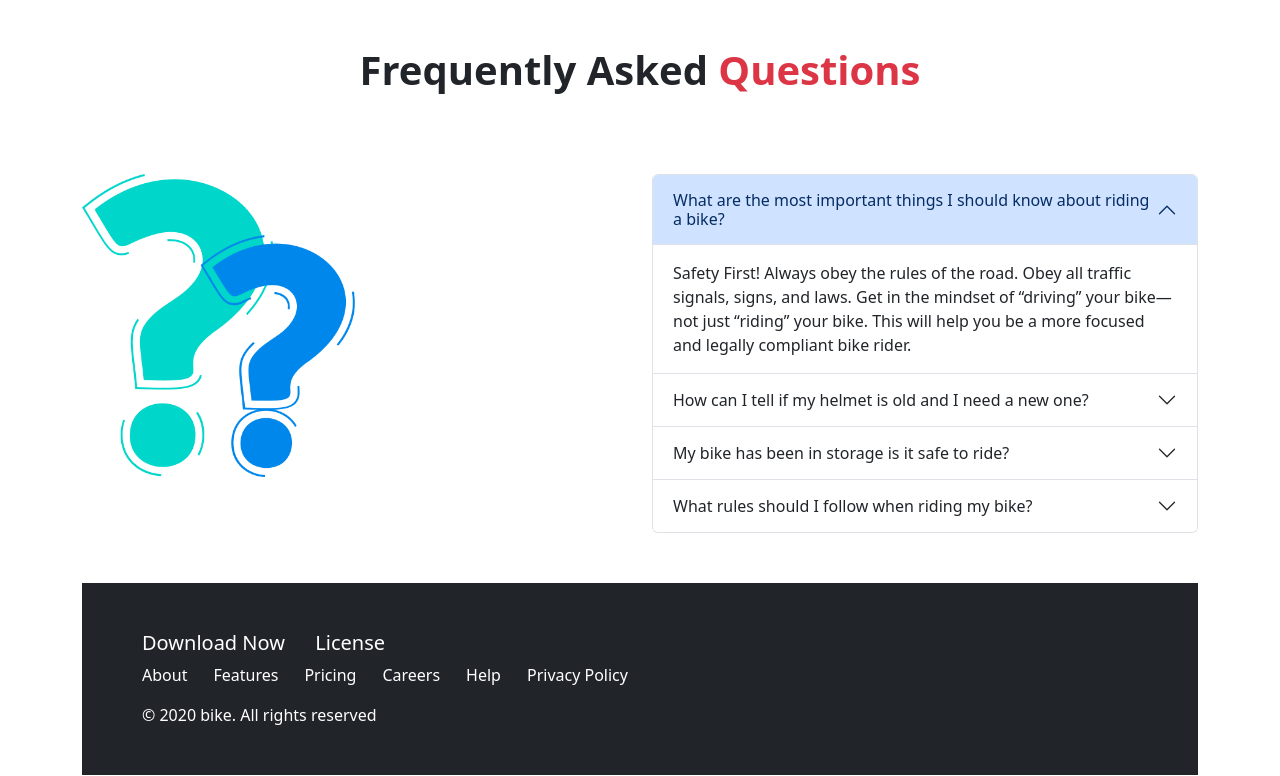
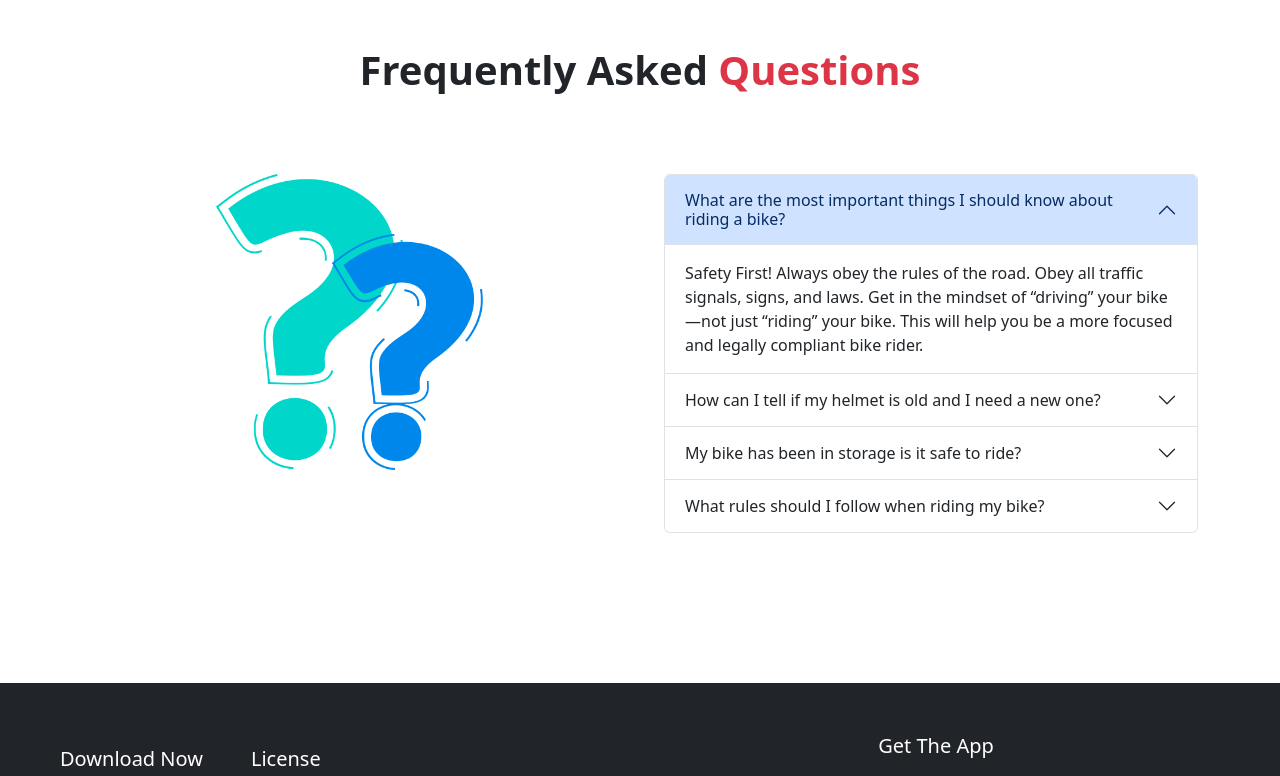
Before and after one commit to AbulAlaJobayar/bicker-zone-website, a plain HTML site: page index.html in a window 1280 px wide. Shown: the part 2590-3366 px from the top of the page. Drawn offline with nearby package versions, Linux system fonts and the light colour scheme.

Commit message:
all done

```diff
--- a/index.html
+++ b/index.html
@@ -13,9 +13,9 @@
     <link rel="stylesheet" href="styles/styles.css">
 </head>
 
-<body class="container">
+<body>
     <!-- header-start -->
-    <header>
+    <header class="container">
         <!-- nav start -->
         <div>
             <nav class="navbar navbar-expand-lg">
@@ -114,6 +114,8 @@
 
     </header>
     <!-- header-end -->
+    <!-- main-start -->
+    <main class="container">
         <!-- fetcher-section-start -->
         <section class="my-5" style="margin-top: 150px !important;">
             <div class="text-sm-start text-md-center mt-5">
@@ -144,7 +146,8 @@
                         <img src="images/bike-1.png" class="card-img-top" alt="...">
                         <div class="card-body">
                             <h5 class="card-title fw-bold">Ducati XDIAVEL S-73</h5>
-                        <p class="card-text">Lorem ipsum dolor sit amet, consectetur adipiscing elit. Lacus, fermentum
+                            <p class="card-text">Lorem ipsum dolor sit amet, consectetur adipiscing elit. Lacus,
+                                fermentum
                                 amet faucibus sed id nisi lectus at.</p>
                             <button class="btn btn-danger">Read more</button>
                         </div>
@@ -153,7 +156,8 @@
                         <img src="images/bike-2.png" class="card-img-top" alt="...">
                         <div class="card-body">
                             <h5 class="card-title fw-bold">Motorcycles & Scooters</h5>
-                        <p class="card-text">Lorem ipsum dolor sit amet, consectetur adipiscing elit. Lacus, fermentum
+                            <p class="card-text">Lorem ipsum dolor sit amet, consectetur adipiscing elit. Lacus,
+                                fermentum
                                 amet faucibus sed id nisi lectus at.</p>
                             <button class="btn btn-outline-danger">Read more</button>
                         </div>
@@ -162,7 +166,8 @@
                         <img src="images/bike-3.png" class="card-img-top" alt="...">
                         <div class="card-body">
                             <h5 class="card-title fw-bold">2021 Honda CBR500R</h5>
-                        <p class="card-text">Lorem ipsum dolor sit amet, consectetur adipiscing elit. Lacus, fermentum
+                            <p class="card-text">Lorem ipsum dolor sit amet, consectetur adipiscing elit. Lacus,
+                                fermentum
                                 amet faucibus sed id nisi lectus at.</p>
                             <button class="btn btn-outline-danger">Read more</button>
                         </div>
@@ -256,9 +261,9 @@
             <div class="text-sm-start text-md-center mb-5" style="margin-bottom: 80px !important;">
                 <h1 class="fw-bold mb-5">Frequently Asked <span class="text-danger">Questions</span> </h1>
             </div>
-        <div class="row row-cols-1 row-cols-md-2">
-            <div class="col ">
-                <img src="images/faq.png" class="w-50 mx-auto" alt="">
+            <div class="row row-cols-1 row-cols-md-2 g-5">
+                <div class="col text-center ">
+                    <img src="images/faq.png" class="w-50 mx-auto " alt="">
                 </div>
                 <div class="col">
                     <div class="accordion" id="accordionPanelsStayOpenExample">
@@ -273,7 +278,10 @@
                             </h2>
                             <div id="panelsStayOpen-collapseOne" class="accordion-collapse collapse show"
                                 aria-labelledby="panelsStayOpen-headingOne">
-                            <div class="accordion-body">Safety First! Always obey the rules of the road. Obey all traffic signals, signs, and laws. Get in the mindset of “driving” your bike—not just “riding” your bike. This will help you be a more focused and legally compliant bike rider.
+                                <div class="accordion-body">Safety First! Always obey the rules of the road. Obey all
+                                    traffic signals, signs, and laws. Get in the mindset of “driving” your bike—not just
+                                    “riding” your bike. This will help you be a more focused and legally compliant bike
+                                    rider.
                                 </div>
                             </div>
                         </div>
@@ -291,7 +299,8 @@ new one?
                                 <div class="accordion-body">
                                     <strong>This is the second item's accordion body.</strong> It is hidden by default,
                                     until the collapse plugin adds the appropriate classes that we use to style each
-                                element. These classes control the overall appearance, as well as the showing and hiding
+                                    element. These classes control the overall appearance, as well as the showing and
+                                    hiding
                                     via CSS transitions. You can modify any of this with custom CSS or overriding our
                                     default variables. It's also worth noting that just about any HTML can go within the
                                     <code>.accordion-body</code>, though the transition does limit overflow.
@@ -309,9 +318,11 @@ new one?
                             <div id="panelsStayOpen-collapseThree" class="accordion-collapse collapse"
                                 aria-labelledby="panelsStayOpen-headingThree">
                                 <div class="accordion-body">
-                                <strong>This is the third item's accordion body.</strong> It is hidden by default, until
+                                    <strong>This is the third item's accordion body.</strong> It is hidden by default,
+                                    until
                                     the collapse plugin adds the appropriate classes that we use to style each element.
-                                These classes control the overall appearance, as well as the showing and hiding via CSS
+                                    These classes control the overall appearance, as well as the showing and hiding via
+                                    CSS
                                     transitions. You can modify any of this with custom CSS or overriding our default
                                     variables. It's also worth noting that just about any HTML can go within the
                                     <code>.accordion-body</code>, though the transition does limit overflow.
@@ -329,9 +340,11 @@ new one?
                             <div id="panelsStayOpen-collapseThree" class="accordion-collapse collapse"
                                 aria-labelledby="panelsStayOpen-headingThree">
                                 <div class="accordion-body">
-                                <strong>This is the third item's accordion body.</strong> It is hidden by default, until
+                                    <strong>This is the third item's accordion body.</strong> It is hidden by default,
+                                    until
                                     the collapse plugin adds the appropriate classes that we use to style each element.
-                                These classes control the overall appearance, as well as the showing and hiding via CSS
+                                    These classes control the overall appearance, as well as the showing and hiding via
+                                    CSS
                                     transitions. You can modify any of this with custom CSS or overriding our default
                                     variables. It's also worth noting that just about any HTML can go within the
                                     <code>.accordion-body</code>, though the transition does limit overflow.
@@ -342,22 +355,18 @@ new one?
                 </div>
             </div>
         </section>
-
-    <!-- main-start -->
-    <main>
-
     </main>
     <!-- main-end -->
     <!-- footer-start -->
-    <footer class="container-fluid">
-        <div class="row row-cols-1 row-cols-sm-2 bg-dark p-5 text-white" >
-            <div class="col">
-                <div class="d-flex justify-content-between w-50">
+    <footer class="container-fluid" style="margin-top: 150px !important;">
+        <div class="row row-cols-1 row-cols-sm-2 bg-dark p-5 text-white">
+            <div class="col ">
+                <div class="d-flex  gap-5 py-3">
                     <h5>Download Now</h5>
                     <h5>License</h5>
                 </div>
                 <div class="">
-                    <ul class="list-unstyled d-flex justify-content-between">
+                    <ul class="list-unstyled d-flex flex-wrap gap-4">
                         <li>About</li>
                         <li>Features</li>
                         <li>Pricing</li>
@@ -366,9 +375,13 @@ new one?
                         <li>Privacy Policy</li>
                     </ul>
                 </div>
-                <div> &copy; 2020 bike. All rights reserved</div>
+                <div class="py-3"> &copy; 2020 bike. All rights reserved</div>
             </div>
-            <div class="col"></div>
+            <div class="col d-flex flex-column gap-3 align-items-center justify-content-center">
+                <h5>Get The App</h5>
+                <img src="images/google.png" class="w-25" alt="">
+                <img src="images/apple.png" class="w-25" alt="">
+            </div>
         </div>
     </footer>
     <!-- footer-end -->
```
Also changed, not shown: images/app-store.png (added), images/apple.png (added), images/dg.png (added), images/google.png (added), images/play-store.png (added). Lines whose indentation alone changed are shown as unchanged.
